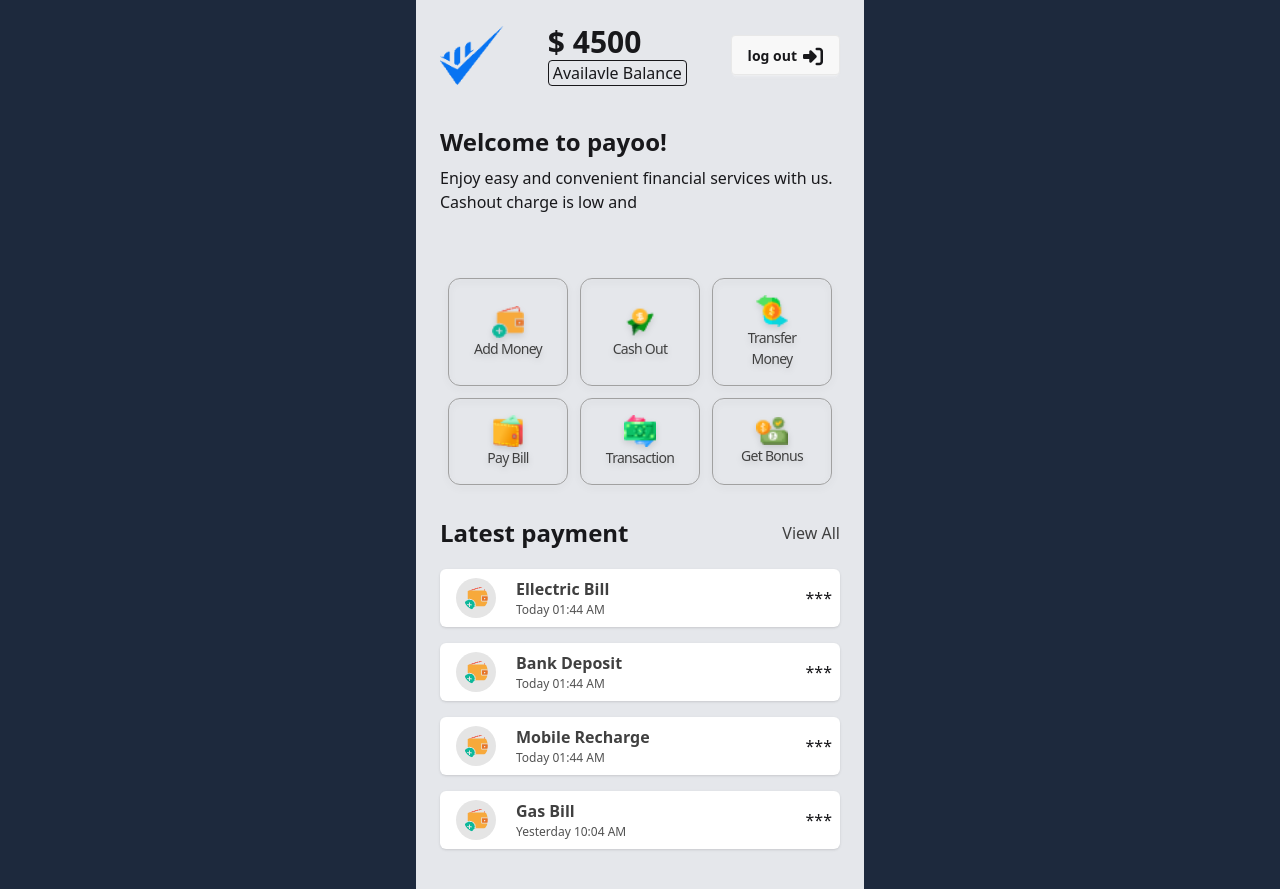
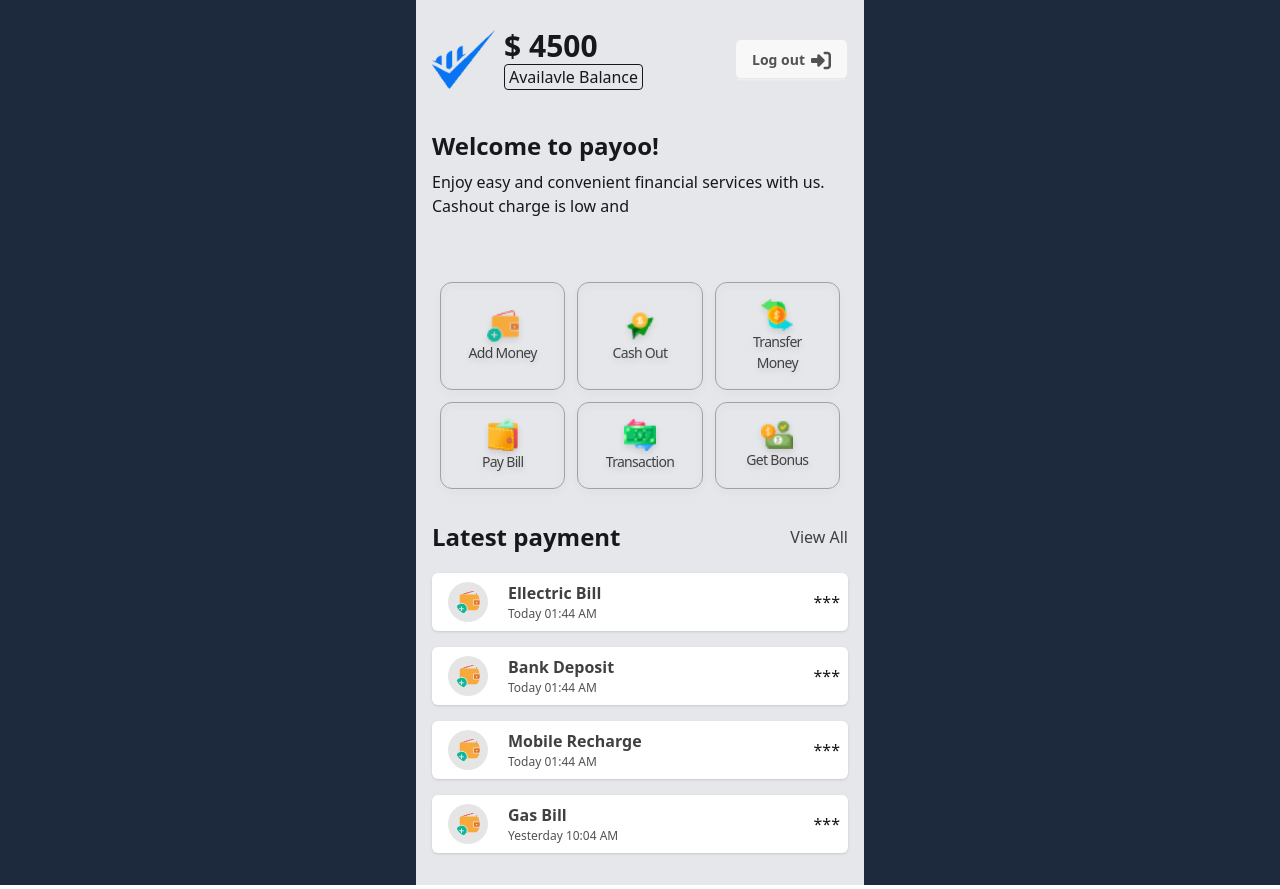
Before and after one commit to ashiful2002/payoo, a plain HTML site: page main.html in a window 1280 px wide. Drawn offline with nearby package versions, Linux system fonts and the light colour scheme.

Commit message:
Edited main.html

```diff
--- a/css/index.css
+++ b/css/index.css
@@ -9,5 +9,6 @@
 
 }
 
-.remove-style{
+.remove-style {
+
 }
--- a/main.html
+++ b/main.html
@@ -18,16 +18,20 @@
 
 
 <body class="bg-slate-800">
-    <section class="max-w-md min-h-screen mx-auto p-6 bg-gray-200">
+    <section class="max-w-md min-h-screen mx-auto p-4 pt-7 bg-gray-200">
         <header>
-            <nav class="flex items-center justify-between">
-                <img src="assets/Group.png" class="w-16" alt="logo">
+            <nav class="flex items-center justify-between ">
+               <div class="flex items-center">
                 <div>
-                    <h1 class="text-3xl font-bold">$ <span id="main-balance">4500</span></h1>
-                    <p id="availavle-balance" class="border rounded px-1">Availavle Balance</p>
-                </div>
-                <button class="btn " id="log-out-btn">log out <i
-                        class="fa-solid fa-right-to-bracket mt-1 text-xl"></i></button>
+                    <img src="assets/Group.png" class="w-16" alt="logo">
+                   </div>
+                    <div class="ml-2">
+                        <h1 class="text-3xl font-bold">$ <span id="main-balance">4500</span></h1>
+                        <p id="availavle-balance" class="border rounded px-1">Availavle Balance</p>
+                    </div>
+               </div>
+                <button class="btn rounded-md text-neutral-600" id="log-out-btn">Log out <i
+                        class="fa-solid fa-right-to-bracket mt-1 text-xl text-neutral-600"></i></button>
 
             </nav>
 
--- a/script/toggle.js
+++ b/script/toggle.js
@@ -84,6 +84,7 @@ document.getElementById("transfer-box").addEventListener("click", function () {
 
 document.getElementById("get-bonus-box").addEventListener("click", function () {
 
+
   handleToggle("add-money", "none");
   handleToggle("cash-out", "none");
   handleToggle("transaction", "none");
```
Also changed, not shown: script/utilities/utilities.js (+5 -4 lines).
